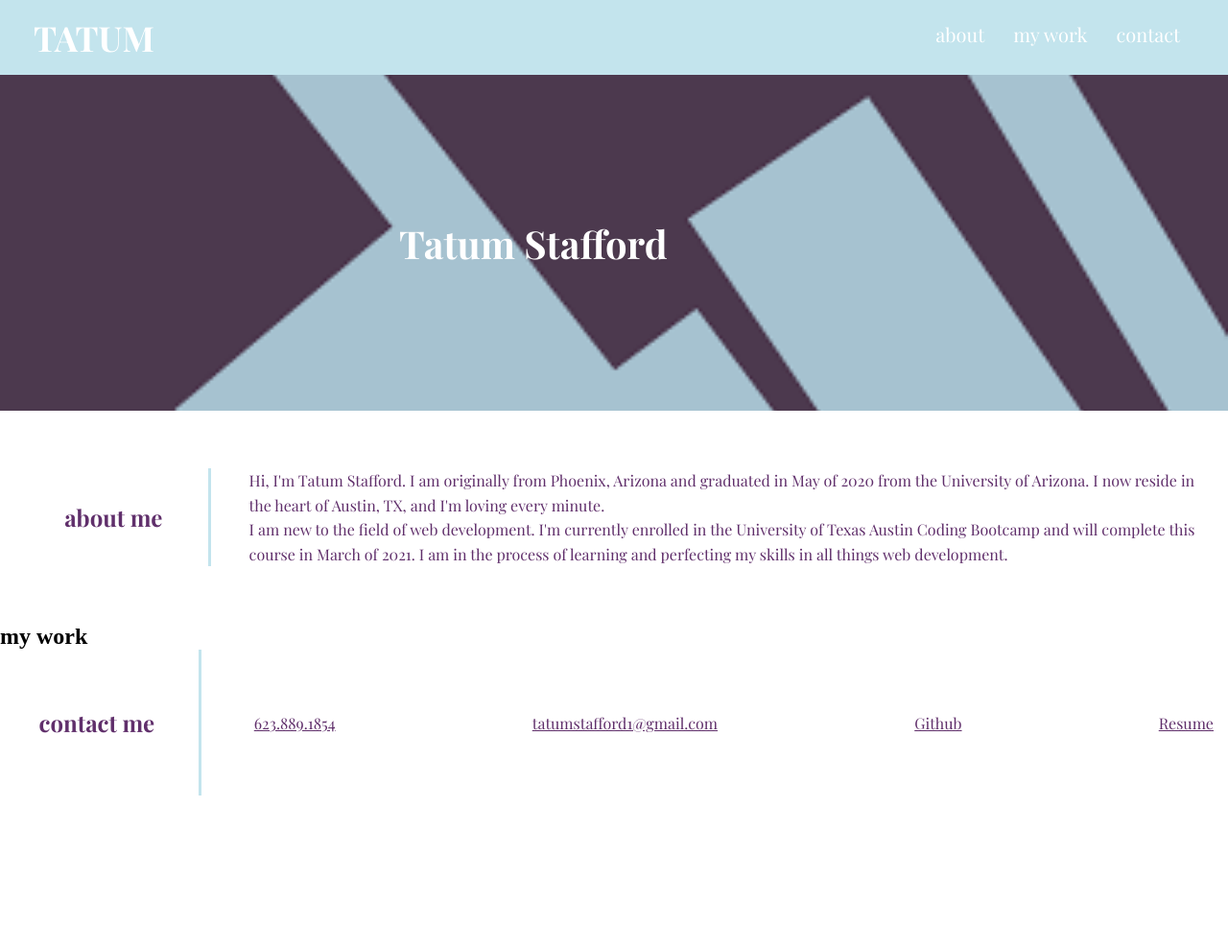
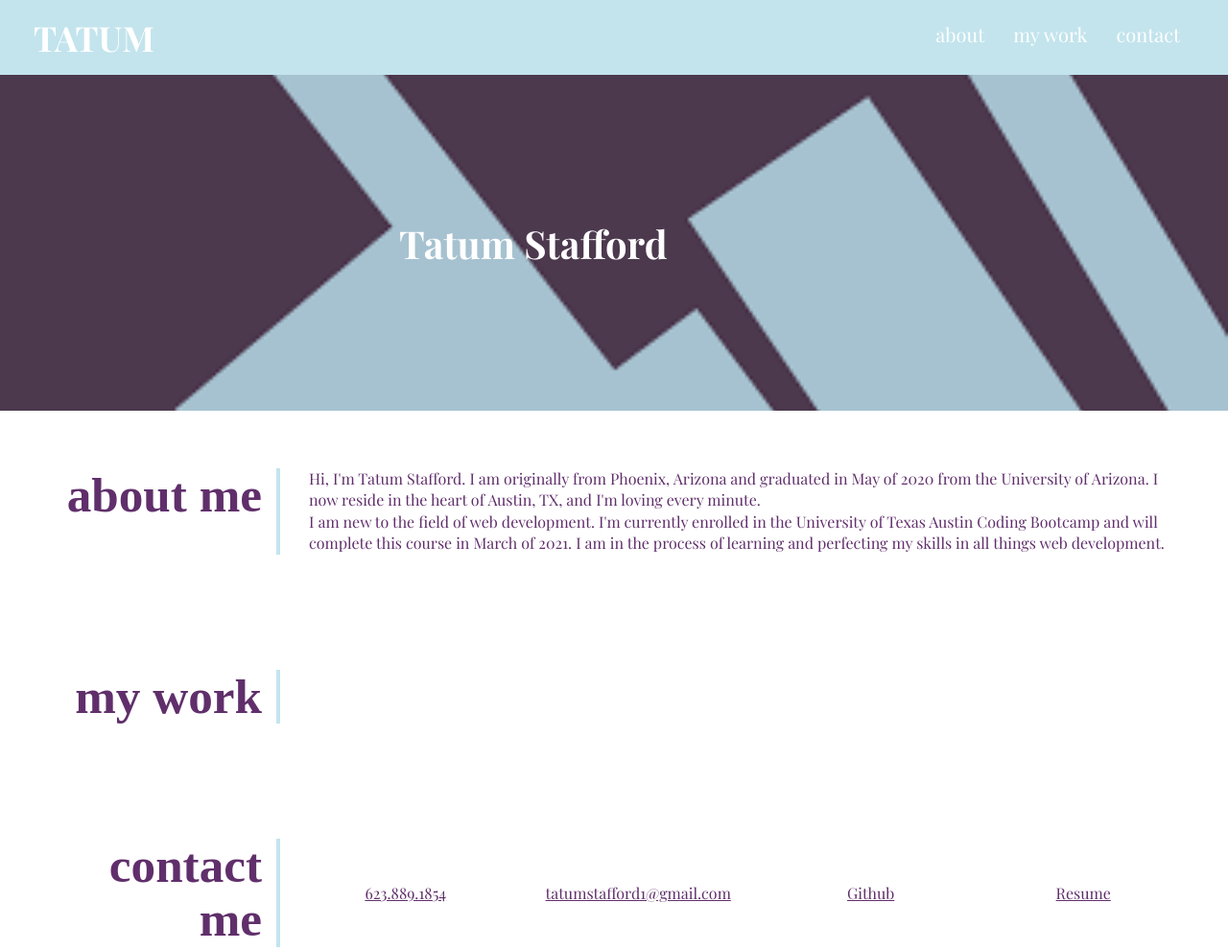
Before and after one commit to tmstafford/my-portfolio, a plain HTML site: page index.html in a window 1280 px wide. Shown: the whole page at 96% size. Before the commit the page ends 829 px from the top, so only its background shows below. Drawn offline with nearby package versions, Linux system fonts and the light colour scheme; a web font is replaced by a local one.

Commit message:
page sectioning

```diff
--- a/assets/css/style.css
+++ b/assets/css/style.css
@@ -80,41 +80,36 @@ header nav ul li a:hover {
     color: #fff;
 }
 
+.page-section {
+    display: flex;
+    flex-direction: row;
+    flex-wrap: wrap;
+    width: 100%;
+    padding: 60px;
+}
+.page-section h2 {
+    flex: 0 0 20%;
+    text-align: right;
+    padding-right: 15px;
+    border-right: 4px solid #C3E4ED;
+    font-size: 4vw;
+    color: #602f6b;
+    line-height: 1.1;
+}
+
 /* about me section */
-.about {
-    display: flex;
-    flex-wrap: wrap;
-    flex-direction: row;
-    justify-content: space-between;
-    width: 100%;
-}
-.section-title {
-    flex: 1 15%;
-    align-self: center;
-    flex-wrap: wrap;
-    display: flex;
-    margin: 60px auto;
-    justify-content: space-around;
-}
-.section-title h2 {
-    color: #602f6b;
-    padding-left: 20px;
-    font-family: 'Playfair Display', serif;
-}
 .about-info {
     display: flex;
-    flex-wrap: wrap;
-    align-self: stretch;
-    flex: 12 60%;
-    margin: 60px auto;
-    padding-right: 20px;
+    flex: 12 70%;
+    align-items: center;
+    padding-left: 30px;
 }
 .about-info p {
     color: #602f6b;
-    line-height: 1.6;
-    border-left: 3px solid #C3E4ED;
-    padding-left: 40px;
+    line-height: 1.4;
 }
+
+
 
 /* portfolio section
 .portfolio {
@@ -139,36 +134,14 @@ header nav ul li a:hover {
 */
 
 /* contact me section */
-.contact {
-    display: flex;
-    flex-wrap: wrap;
-    justify-content: space-between;
-    width: 100%;
-    flex-direction: row;
-}
-.contact-title {
-    flex: 1 15%;
-    align-self: center;
-    flex-wrap: wrap;
-    display: flex;
-    margin: 60px auto;
-    justify-content: space-around;
-}
-.contact-title h2 {
-    color: #602f6b;
-    padding-right: 20px;
-    padding-left: 15px;
-    font-family: 'Playfair Display', serif;
-    text-align: right;
-}
+
 .contact-info {
     display: flex;
     flex-wrap: wrap;
     align-items: center;
-    justify-content: space-between;
-    border-left: 3px solid #C3E4ED;
+    justify-content: space-around;
     padding-left: 40px;
-    flex: 12 70%;
+    flex: 1 15%;
 }
 .contact-info a {
     padding: 15px;
--- a/index.html
+++ b/index.html
@@ -39,13 +39,10 @@
         </section>
 
         <!-- about me section-->
-        <section id="about-me">
-            <div class="about">
-                <div class="section-title">
+        <section id="about-me" class="page-section">
                     <h2>
                         about me
                     </h2>
-                </div>
                 <div class="about-info">
                     <p>
                         Hi, I'm Tatum Stafford. I am originally from Phoenix, Arizona and graduated in May of 2020 from the University of Arizona. I now reside in the heart of Austin, TX, and I'm loving every minute.
@@ -57,39 +54,30 @@
         </section>
 
         <!-- portfolio section -->
-        <section id="my-work">
-            <div>
-                <div>
+        <section id="my-work" class="page-section">
             <h2>
                 my work
             </h2>
-                </div>
-            </div>
         </section>
 
         <!-- contact me section -->
-        <section id="contact">
-            <div class="contact">
-                <div class="contact-title">
+        <section id="contact" class="page-section">
             <h2>
                 contact me
             </h2>
+            <div class="contact-info">
+                <p><a href="tel:6238891854">623.889.1854</a></p>
             </div>
             <div class="contact-info">
-                    <div>
-                        <p><a href="tel:6238891854">623.889.1854</a></p>
-                    </div>
-                    <div>
                 <p><a href="mailto:tatumstafford1@gmail.com">tatumstafford1@gmail.com</a></p>
             </div>
-                    <div>
+            <div class="contact-info">
                 <p><a href="/">Github</a></p>
             </div>
-                    <div>
+            <div class="contact-info">
                 <p><a href="/">Resume</a></p>
             </div>
-                </div>
-            </div>
+
         </section>
 
     </body>
```
Lines whose indentation alone changed are shown as unchanged.
